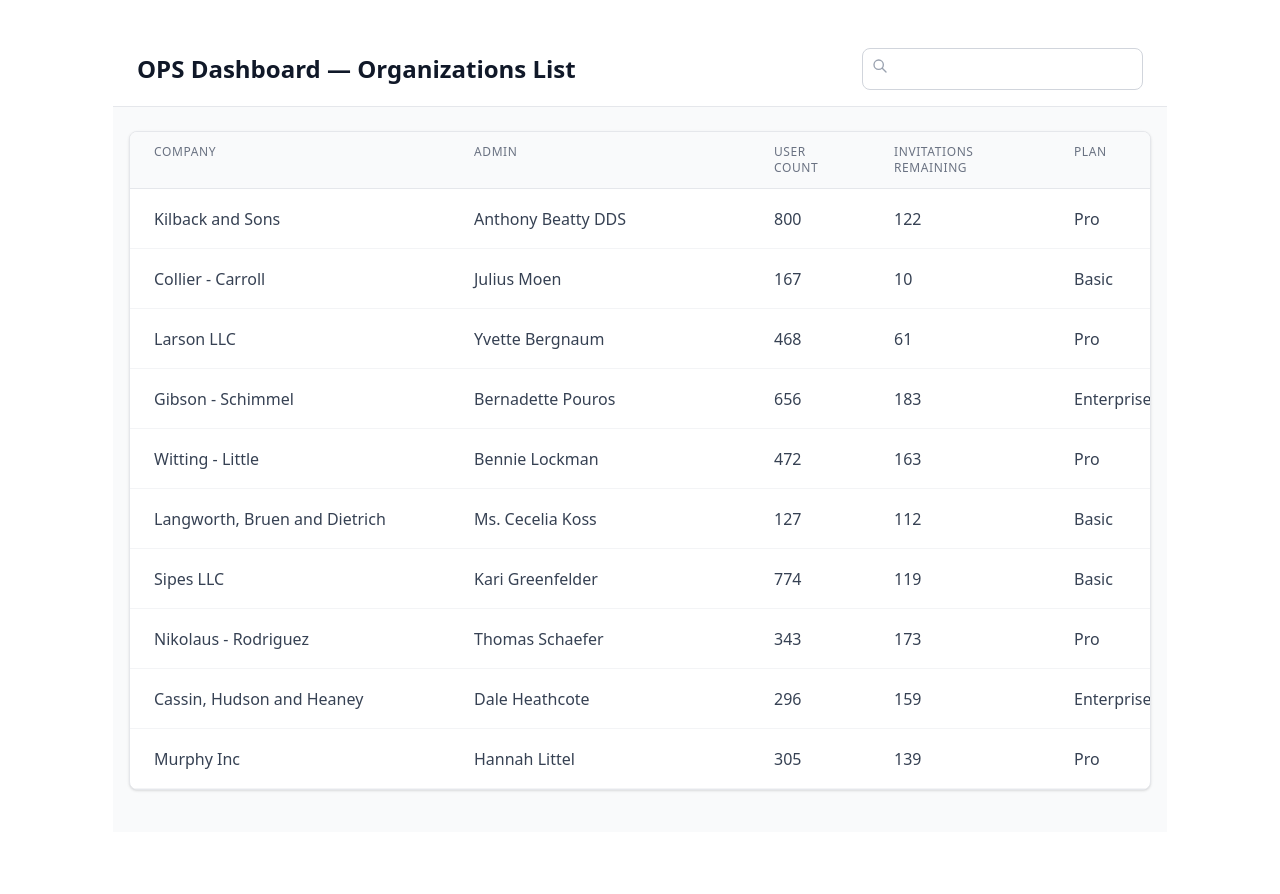
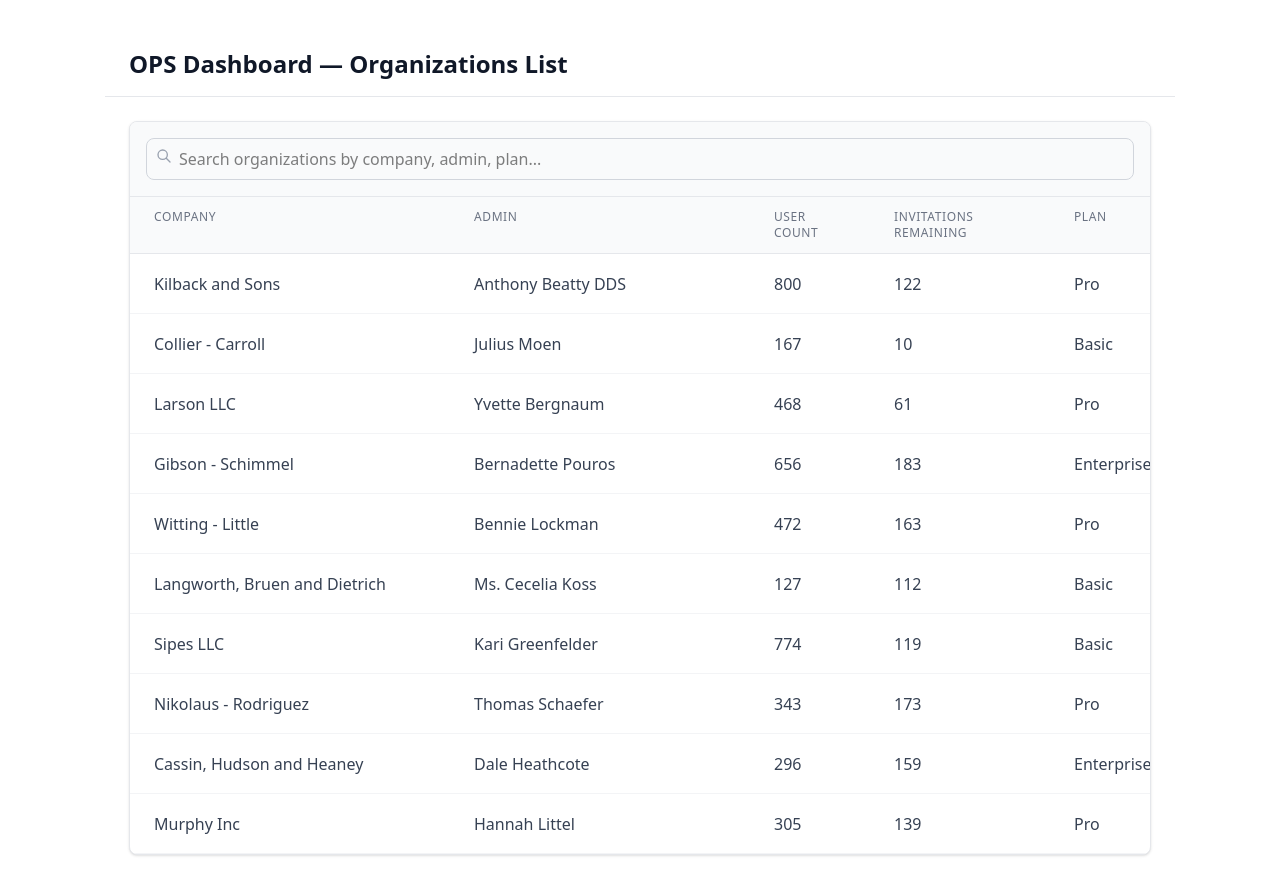
Before and after one commit to Blendwizard/org-manager, a React (Vite) app: page / in a window 1280 px wide. Shown: the top 894 px of the page. Before the commit the page ends 864 px from the top, so only its background shows below. Built offline with nearby package versions, Linux system fonts and the light colour scheme.

Commit message:
add search to org and user tables

```diff
--- a/src/App.tsx
+++ b/src/App.tsx
@@ -5,11 +5,12 @@ import {
   flexRender,
   getCoreRowModel,
   getSortedRowModel,
+  getFilteredRowModel,
   useReactTable,
 } from "@tanstack/react-table";
 import type { ColumnDef } from "@tanstack/react-table";
 import { makeData, type Organization, type User } from "./data/makeData";
-import { useState } from "react";
+import { useState, useMemo } from "react";
 import { Dialog, DialogPanel, DialogTitle } from "@headlessui/react";
 
 interface OrganizationModalProps {
@@ -19,11 +20,27 @@ interface OrganizationModalProps {
 
 function VirtualizedUserTable({ users }: { users: User[] }) {
   const parentRef = React.useRef<HTMLDivElement>(null);
+  const [userSearchTerm, setUserSearchTerm] = useState("");
+
+  // Filter users based on search term
+  const filteredUsers = useMemo(() => {
+    if (!userSearchTerm) return users;
+
+    const searchLower = userSearchTerm.toLowerCase();
+    return users.filter(
+      (user) =>
+        user.firstName.toLowerCase().includes(searchLower) ||
+        user.lastName.toLowerCase().includes(searchLower) ||
+        user.email.toLowerCase().includes(searchLower) ||
+        user.role.toLowerCase().includes(searchLower) ||
+        user.status.toLowerCase().includes(searchLower)
+    );
+  }, [users, userSearchTerm]);
 
   const virtualizer = useVirtualizer({
-    count: users.length,
+    count: filteredUsers.length,
     getScrollElement: () => parentRef.current,
-    estimateSize: () => 60, // Height per row
+    estimateSize: () => 60,
     overscan: 10,
   });
 
@@ -42,6 +59,36 @@ function VirtualizedUserTable({ users }: { users: User[] }) {
 
   return (
     <div className='border border-gray-200 rounded-lg overflow-hidden'>
+      {/* User Search Bar */}
+      <div className='p-4 border-b border-gray-200 bg-gray-50'>
+        <div className='relative'>
+          <input
+            type='text'
+            placeholder='Search users by name, email, role, or status...'
+            value={userSearchTerm}
+            onChange={(e) => setUserSearchTerm(e.target.value)}
+            className='w-full pl-8 pr-4 py-2 border border-gray-300 rounded-lg focus:ring-2 focus:ring-grape-500 focus:border-grape-500 text-black !outline-none'
+          />
+          <svg
+            className='absolute left-2.5 top-2.5 h-4 w-4 text-gray-400'
+            fill='none'
+            stroke='currentColor'
+            viewBox='0 0 24 24'>
+            <path
+              strokeLinecap='round'
+              strokeLinejoin='round'
+              strokeWidth={2}
+              d='M21 21l-6-6m2-5a7 7 0 11-14 0 7 7 0 0114 0z'
+            />
+          </svg>
+        </div>
+        {userSearchTerm && (
+          <div className='mt-2 text-sm text-gray-600'>
+            Found {filteredUsers.length} of {users.length} users
+          </div>
+        )}
+      </div>
+
       {/* Table Header */}
       <div className='bg-gray-50 grid grid-cols-5 gap-4 px-4 py-3 border-b border-gray-200'>
         <div className='text-xs font-medium text-gray-500 uppercase tracking-wider'>
@@ -63,13 +110,20 @@ function VirtualizedUserTable({ users }: { users: User[] }) {
 
       {/* Virtualized Table Body */}
       <div ref={parentRef} className='h-80 overflow-auto'>
+        {filteredUsers.length === 0 ? (
+          <div className='flex items-center justify-center h-full text-gray-500'>
+            {userSearchTerm
+              ? "No users found matching your search"
+              : "No users"}
+          </div>
+        ) : (
           <div
             style={{
               height: `${virtualizer.getTotalSize()}px`,
               position: "relative",
             }}>
             {virtualizer.getVirtualItems().map((virtualRow) => {
-            const user = users[virtualRow.index];
+              const user = filteredUsers[virtualRow.index];
               return (
                 <div
                   key={virtualRow.key}
@@ -120,6 +174,7 @@ function VirtualizedUserTable({ users }: { users: User[] }) {
               );
             })}
           </div>
+        )}
       </div>
     </div>
   );
@@ -236,7 +291,7 @@ function OrganizationModal({ selectedOrg, onClose }: OrganizationModalProps) {
                 </button>
               </div>
 
-              {/* Virtualized Users Table */}
+              {/* Virtualized Users Table with Search */}
               <VirtualizedUserTable users={selectedOrg.users} />
             </div>
           </div>
@@ -261,12 +316,16 @@ function OrganizationModal({ selectedOrg, onClose }: OrganizationModalProps) {
 }
 
 function OrganizationTable() {
+  const [orgSearchTerm, setOrgSearchTerm] = useState("");
+  const [data] = useState<Organization[]>(() => makeData(1000));
+  const [selectedOrg, setSelectedOrg] = useState<Organization | null>(null);
+
   const columns = React.useMemo<Array<ColumnDef<Organization>>>(
     () => [
       {
         accessorKey: "companyName",
         header: "Company",
-        size: 320, // Increased from 280
+        size: 320,
         cell: (info) => (
           <span className='text-gray-700'>{info.getValue<string>()}</span>
         ),
@@ -274,7 +333,7 @@ function OrganizationTable() {
       {
         accessorKey: "adminName",
         header: "Admin",
-        size: 300, // Increased from 250
+        size: 300,
         cell: (info) => (
           <span className='text-gray-700'>{info.getValue<string>()}</span>
         ),
@@ -282,7 +341,7 @@ function OrganizationTable() {
       {
         accessorKey: "userCount",
         header: "User Count",
-        size: 120, // Increased from 100
+        size: 120,
         cell: (info) => (
           <span className='text-gray-700'>{info.getValue<number>()}</span>
         ),
@@ -290,7 +349,7 @@ function OrganizationTable() {
       {
         accessorKey: "invitationsRemaining",
         header: "Invitations Remaining",
-        size: 180, // Increased from 140
+        size: 180,
         cell: (info) => (
           <span className='text-gray-700'>{info.getValue<number>()}</span>
         ),
@@ -298,7 +357,7 @@ function OrganizationTable() {
       {
         accessorKey: "plan",
         header: "Plan",
-        size: 100, // Increased from 80
+        size: 100,
         cell: (info) => (
           <span className='text-gray-700 capitalize'>
             {info.getValue<string>()}
@@ -309,21 +368,33 @@ function OrganizationTable() {
     []
   );
 
-  // Generate large dataset
-  const [data] = useState<Organization[]>(() => makeData(1000));
-  const [selectedOrg, setSelectedOrg] = useState<Organization | null>(null);
-
   const table = useReactTable({
     data,
     columns,
+    state: {
+      globalFilter: orgSearchTerm,
+    },
+    onGlobalFilterChange: setOrgSearchTerm,
+    globalFilterFn: (row, _, value) => {
+      const searchValue = value.toLowerCase();
+      const org = row.original;
+
+      return (
+        org.companyName.toLowerCase().includes(searchValue) ||
+        org.adminName.toLowerCase().includes(searchValue) ||
+        org.plan.toLowerCase().includes(searchValue) ||
+        org.userCount.toString().includes(searchValue) ||
+        org.invitationsRemaining.toString().includes(searchValue)
+      );
+    },
     getCoreRowModel: getCoreRowModel(),
     getSortedRowModel: getSortedRowModel(),
+    getFilteredRowModel: getFilteredRowModel(),
   });
 
   const { rows } = table.getRowModel();
   const parentRef = React.useRef<HTMLDivElement>(null);
 
-  // Virtualize the main organization table
   const virtualizer = useVirtualizer({
     count: rows.length,
     getScrollElement: () => parentRef.current,
@@ -333,8 +404,38 @@ function OrganizationTable() {
 
   return (
     <>
-      <div className='px-4 py-6'>
+      <div className='px-6 py-6'>
         <div className='bg-white rounded-lg shadow-sm border border-gray-200 overflow-hidden'>
+          {/* Organization Search Bar */}
+          <div className='p-4 border-b border-gray-200 bg-gray-50'>
+            <div className='relative'>
+              <input
+                type='text'
+                placeholder='Search organizations by company, admin, plan...'
+                value={orgSearchTerm}
+                onChange={(e) => setOrgSearchTerm(e.target.value)}
+                className='w-full pl-8 pr-4 py-2 border border-gray-300 text-black rounded-lg focus:ring-2 focus:ring-grape-500 focus:border-grape-500 !outline-none'
+              />
+              <svg
+                className='absolute left-2.5 top-2.5 h-4 w-4 text-gray-400'
+                fill='none'
+                stroke='currentColor'
+                viewBox='0 0 24 24'>
+                <path
+                  strokeLinecap='round'
+                  strokeLinejoin='round'
+                  strokeWidth={2}
+                  d='M21 21l-6-6m2-5a7 7 0 11-14 0 7 7 0 0114 0z'
+                />
+              </svg>
+            </div>
+            {orgSearchTerm && (
+              <div className='mt-2 text-sm text-gray-600'>
+                Found {rows.length} of {data.length} organizations
+              </div>
+            )}
+          </div>
+
           {/* Table Header */}
           <div className='bg-gray-50 border-b border-gray-200'>
             {table.getHeaderGroups().map((headerGroup) => (
@@ -372,6 +473,13 @@ function OrganizationTable() {
 
           {/* Virtualized Table Body */}
           <div ref={parentRef} className='h-[600px] overflow-auto'>
+            {rows.length === 0 ? (
+              <div className='flex items-center justify-center h-full text-gray-500'>
+                {orgSearchTerm
+                  ? "No organizations found matching your search"
+                  : "No organizations"}
+              </div>
+            ) : (
               <div
                 style={{
                   height: `${virtualizer.getTotalSize()}px`,
@@ -409,6 +517,7 @@ function OrganizationTable() {
                   );
                 })}
               </div>
+            )}
           </div>
         </div>
       </div>
@@ -423,7 +532,7 @@ function OrganizationTable() {
 
 function App() {
   return (
-    <div className='min-h-screen bg-gray-50'>
+    <div className='min-h-screen bg-white'>
       {/* Header */}
       <div className='bg-white border-b border-gray-200'>
         <div className='px-6 py-4'>
@@ -431,25 +540,6 @@ function App() {
             <h1 className='text-2xl font-bold text-gray-900'>
               OPS Dashboard — Organizations List
             </h1>
-            <div className='relative'>
-              <input
-                type='text'
-                placeholder='Search'
-                className='pl-8 pr-4 py-2 border border-gray-300 rounded-lg focus:ring-2 focus:ring-blue-500 focus:border-blue-500'
-              />
-              <svg
-                className='absolute left-2.5 top-2.5 h-4 w-4 text-gray-400'
-                fill='none'
-                stroke='currentColor'
-                viewBox='0 0 24 24'>
-                <path
-                  strokeLinecap='round'
-                  strokeLinejoin='round'
-                  strokeWidth={2}
-                  d='M21 21l-6-6m2-5a7 7 0 11-14 0 7 7 0 0114 0z'
-                />
-              </svg>
-            </div>
           </div>
         </div>
       </div>
```
Lines whose indentation alone changed are shown as unchanged.
